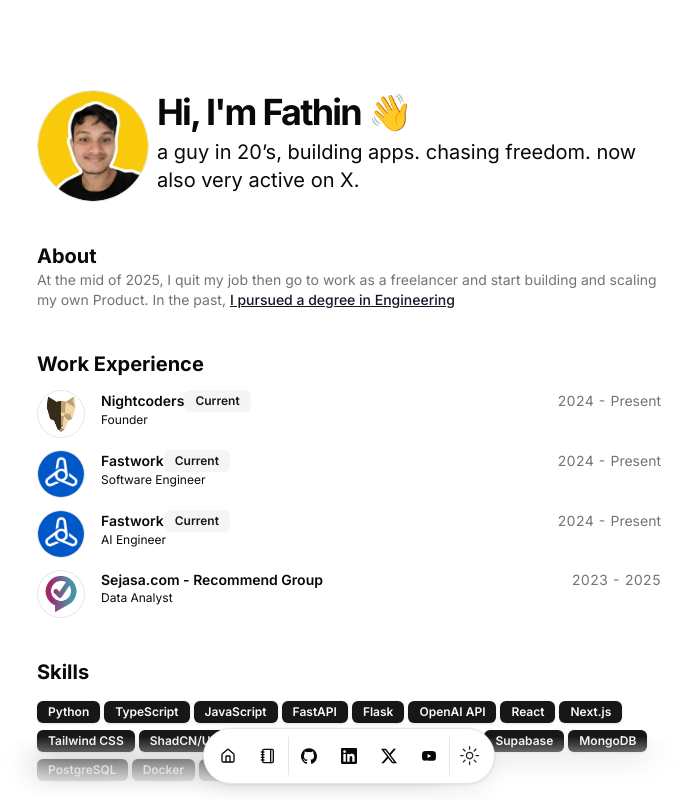
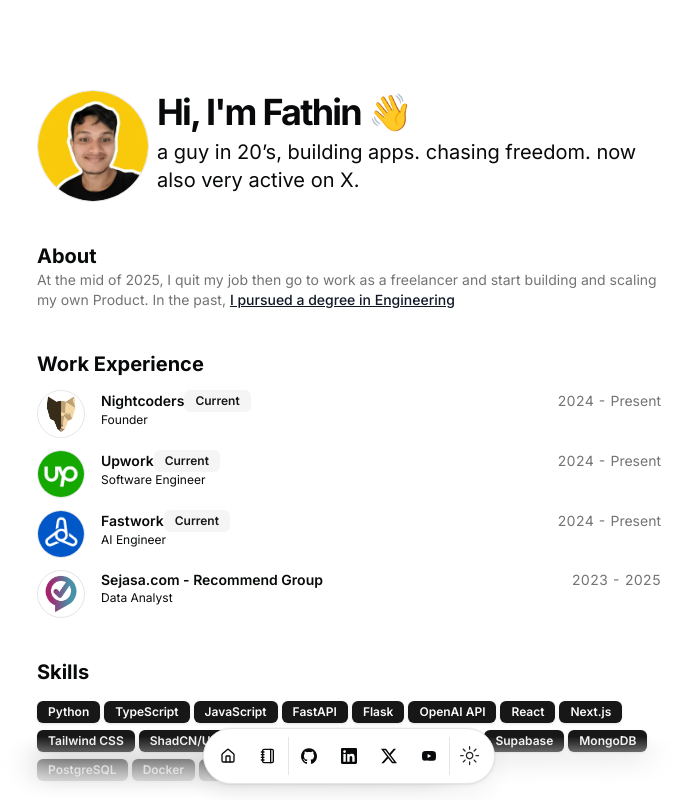
Before and after one commit to fathinafiff/fathin.dev, a Next.js app: page / in a window 1280 px wide. Shown: the top 800 px of the page, without its empty margins (291-983 px from the left). Built offline with nearby package versions, Linux system fonts and the light colour scheme.

Commit message:
fixing some not aligninig description

```diff
--- a/src/data/resume.tsx
+++ b/src/data/resume.tsx
@@ -100,18 +100,18 @@
       logoUrl: "/nightcoders.png",
       start: "2024",
       description:
-        "Implemented the Bitcoin discreet log contract (DLC) protocol specifications as an open source Typescript SDK. Dockerized all microservices and setup production kubernetes cluster. Architected a data lake using AWS S3 and Athena for historical backtesting of bitcoin trading strategies. Built a mobile app using react native and typescript.",
+        "Founder of a tech studio building modern web and mobile applications with deep integration of AI systems. Delivered full-stack projects using Next.js, React Native, TypeScript, and Python. Worked on end-to-end machine learning pipelines and LLM-based features for real-time apps. Also leading the development of our own SaaS products that blend clean user experience with intelligent automation and scalable infrastructure.",
     },
     {
-      company: "Fastwork",
+      company: "Upwork",
       href: "https://upwork.com",
       badges: ["Current"],
       location: "Remote",
       title: "Software Engineer",
-      logoUrl: "/fastwork.png",
+      logoUrl: "/upwork.png",
       start: "2024",
       description:
-        "Implemented the Bitcoin discreet log contract (DLC) protocol specifications as an open source Typescript SDK. Dockerized all microservices and setup production kubernetes cluster. Architected a data lake using AWS S3 and Athena for historical backtesting of bitcoin trading strategies. Built a mobile app using react native and typescript.",
+        "Focused on delivering high-impact solutions to global clients, including web apps using Next.js, mobile apps with React Native, and AI-powered systems. Worked on scoping and prototyping solutions that leverage machine learning and LLMs. While no contracts were finalized, the experience sharpened project planning, proposal writing, and integration of AI into client-facing products.",
     },
     {
       company: "Fastwork",
@@ -122,7 +122,7 @@
       logoUrl: "/fastwork.png",
       start: "2024",
       description:
-        "Implemented the Bitcoin discreet log contract (DLC) protocol specifications as an open source Typescript SDK. Dockerized all microservices and setup production kubernetes cluster. Architected a data lake using AWS S3 and Athena for historical backtesting of bitcoin trading strategies. Built a mobile app using react native and typescript.",
+        "Built and deployed multiple machine learning models and AI-based features across internal and external applications. Integrated LLMs into production systems, powering tasks such as content generation, summarization, and recommendations. Collaborated on backend services using Python and worked on deploying scalable inference workflows that integrate seamlessly with web and mobile frontends.",
     },
     {
       company: "Sejasa.com - Recommend Group",
@@ -134,7 +134,7 @@
       start: "2023",
       end: "2025",
       description:
-        "Implemented the Bitcoin discreet log contract (DLC) protocol specifications as an open source Typescript SDK. Dockerized all microservices and setup production kubernetes cluster. Architected a data lake using AWS S3 and Athena for historical backtesting of bitcoin trading strategies. Built a mobile app using react native and typescript.",
+        "Led the development of a smart chatbot powered by Retrieval-Augmented Generation (RAG), integrated directly with Sejasa's APIs and WATI. Enabled users to request services and get personalized responses via chat. Handled full-stack implementation including prompt engineering, vector search integration, API connection, and conversation UX — significantly improving support automation and customer experience.",
     },
   ],
   education: [
```
Also changed, not shown: public/upwork.png (added).
